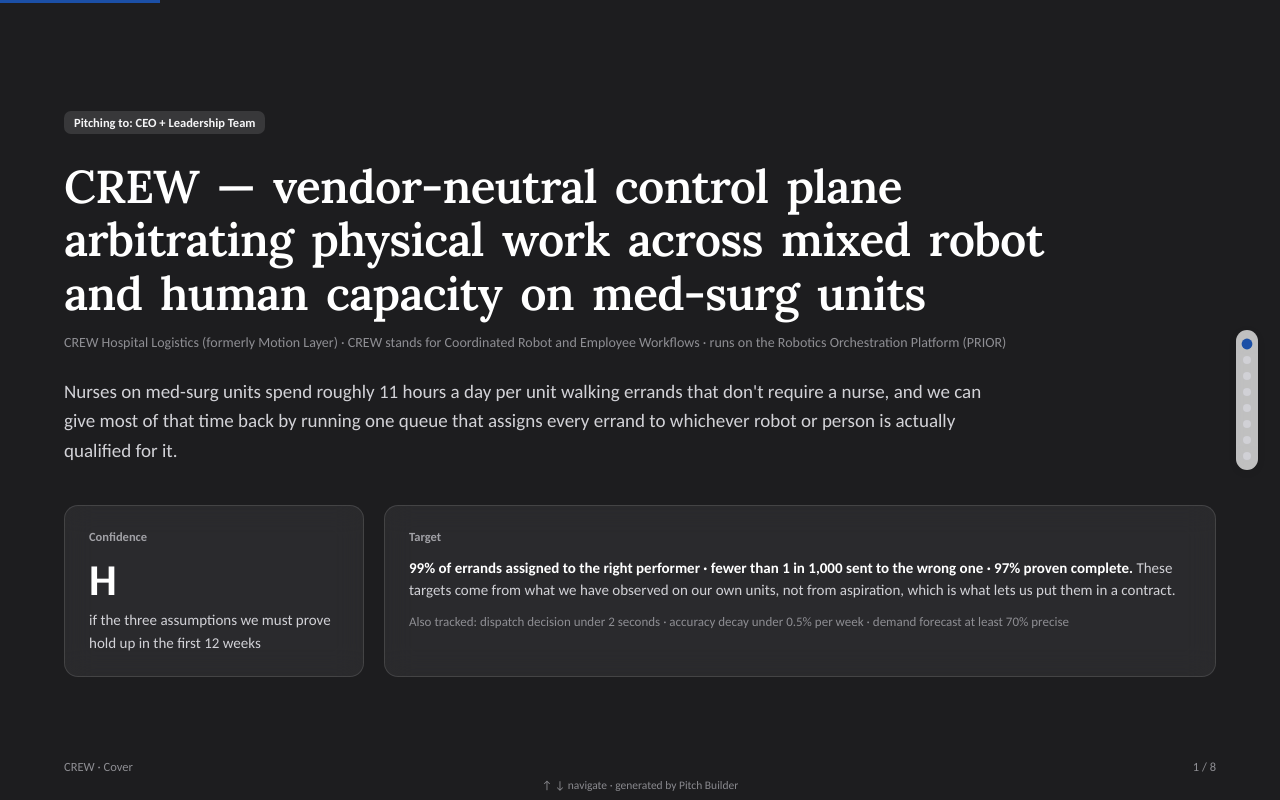
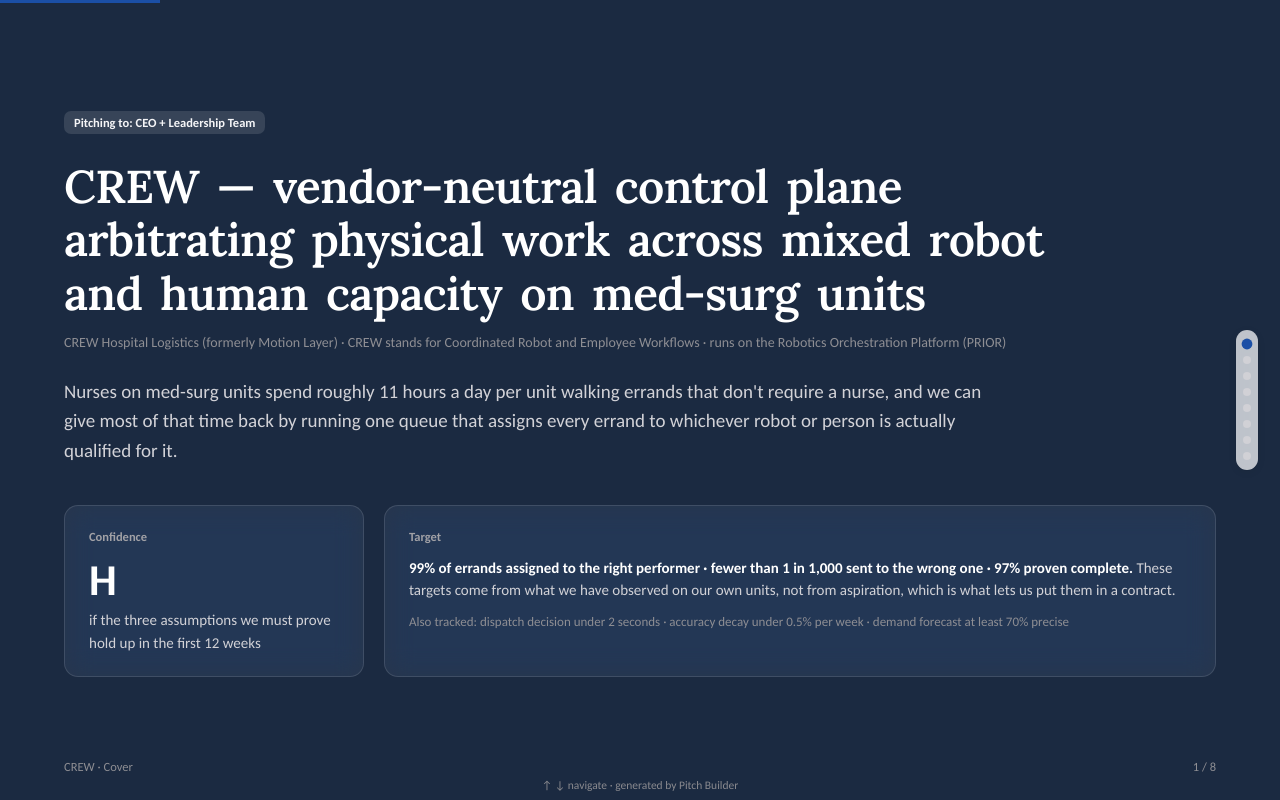
Before and after one commit to sorinator-vibe/smart-hospital-crew, a plain HTML site: page leadership-pitch-deck.html in a window 1280 px wide. Shown: the top 800 px of the page. Drawn offline with Linux system fonts and the light colour scheme.

Commit message:
Add files via upload

```diff
--- a/leadership-pitch-deck.html
+++ b/leadership-pitch-deck.html
@@ -41,7 +41,7 @@ html { scroll-snap-type: y mandatory; scroll-behavior: smooth; }
   --green-light: var(--fill);
   --blue: var(--ink-2);
   --blue-light: var(--fill);
-  --dark-bg: #1d1d1f;
+  --dark-bg: #1b2a41;
   --dark-card: rgba(255,255,255,.06);
   --dark-border: rgba(255,255,255,.12);
   --dark-text: #d2d2d7;
```
